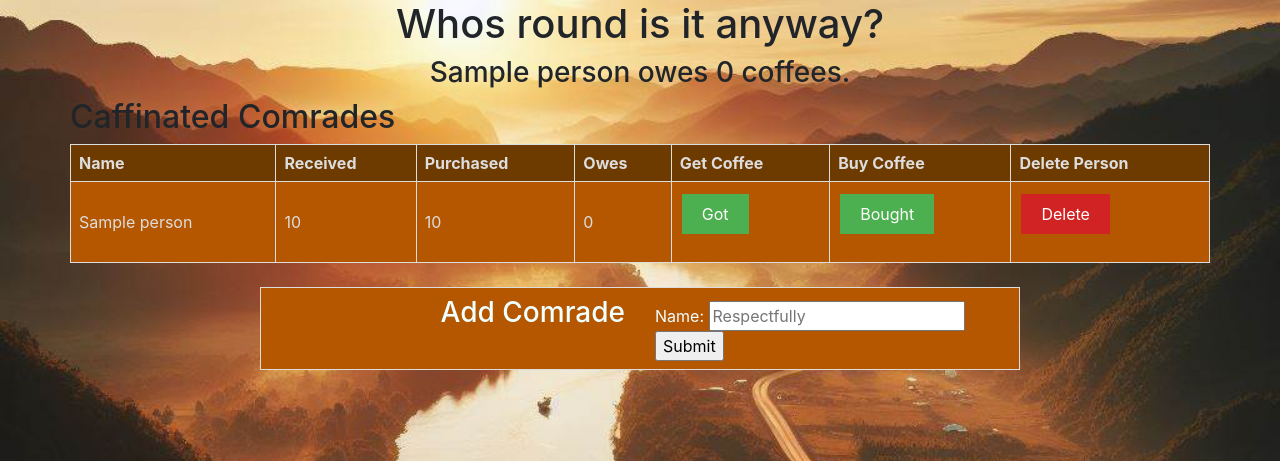
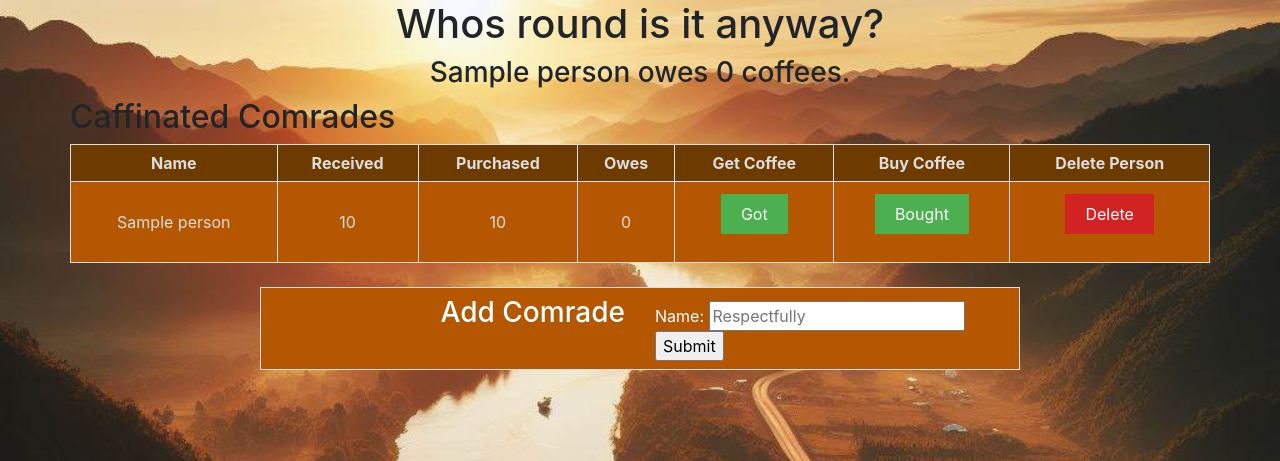
Before and after one commit to CharlieWolfBravo/WhosRoundIsItAnyway, a Django app: page / in a window 1280 px wide. Shown: the top 461 px of the page. Run offline with Django 5.2, Linux system fonts and the light colour scheme; tables that the repository leaves empty hold one stand-in row (values such as "Sample post"); some libraries are stand-ins or nearby versions.

Commit message:
more styling

```diff
--- a/coffee_tracker/static/css/style.css
+++ b/coffee_tracker/static/css/style.css
@@ -7,8 +7,11 @@ table {
 
 th, td {
     border: 1px solid #dddddd;
-    text-align: left;
+    text-align: center;
     padding: 8px;
+    form {
+        text-align: center;
+    }
 }
 
 th {
@@ -30,7 +33,7 @@ th {
     text-decoration: none;
     display: inline-block;
     font-size: 16px;
-    margin: 4px 2px;
+    margin: auto;
     cursor: pointer;
 }
 
```
